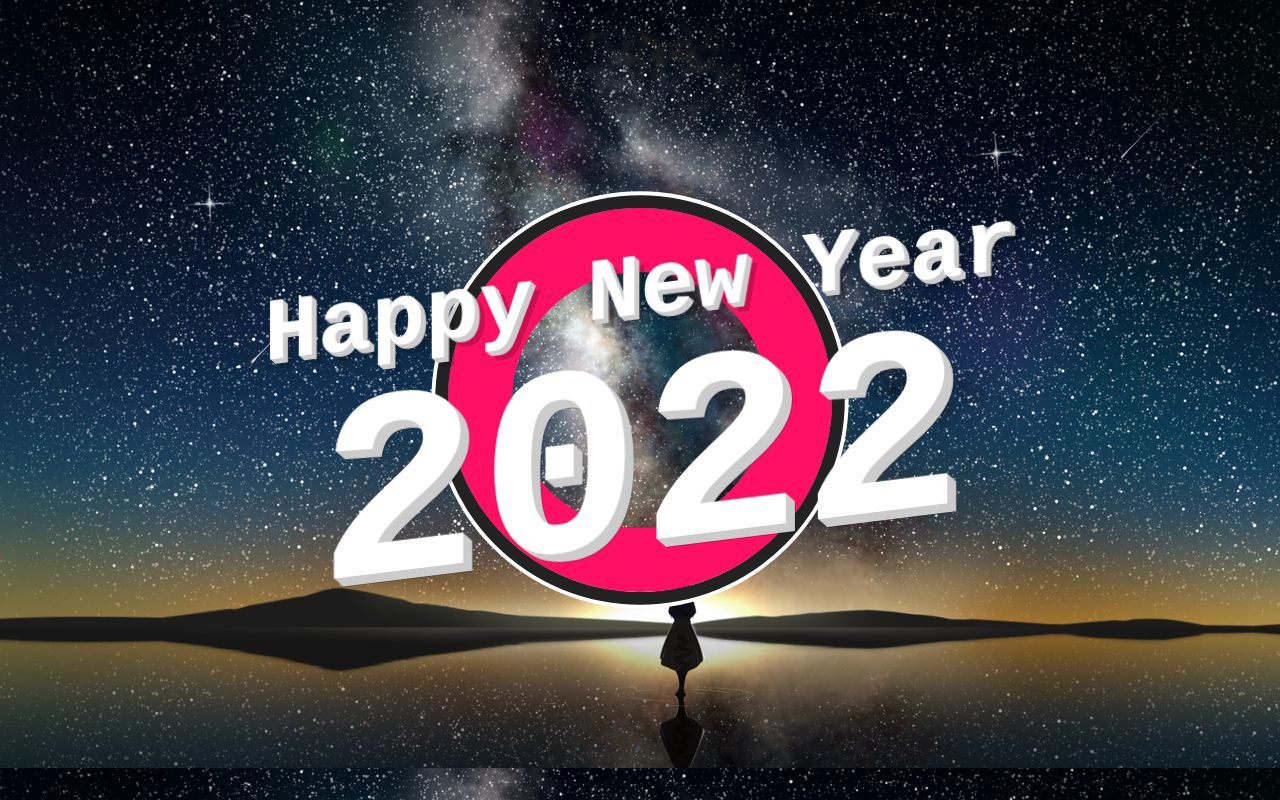
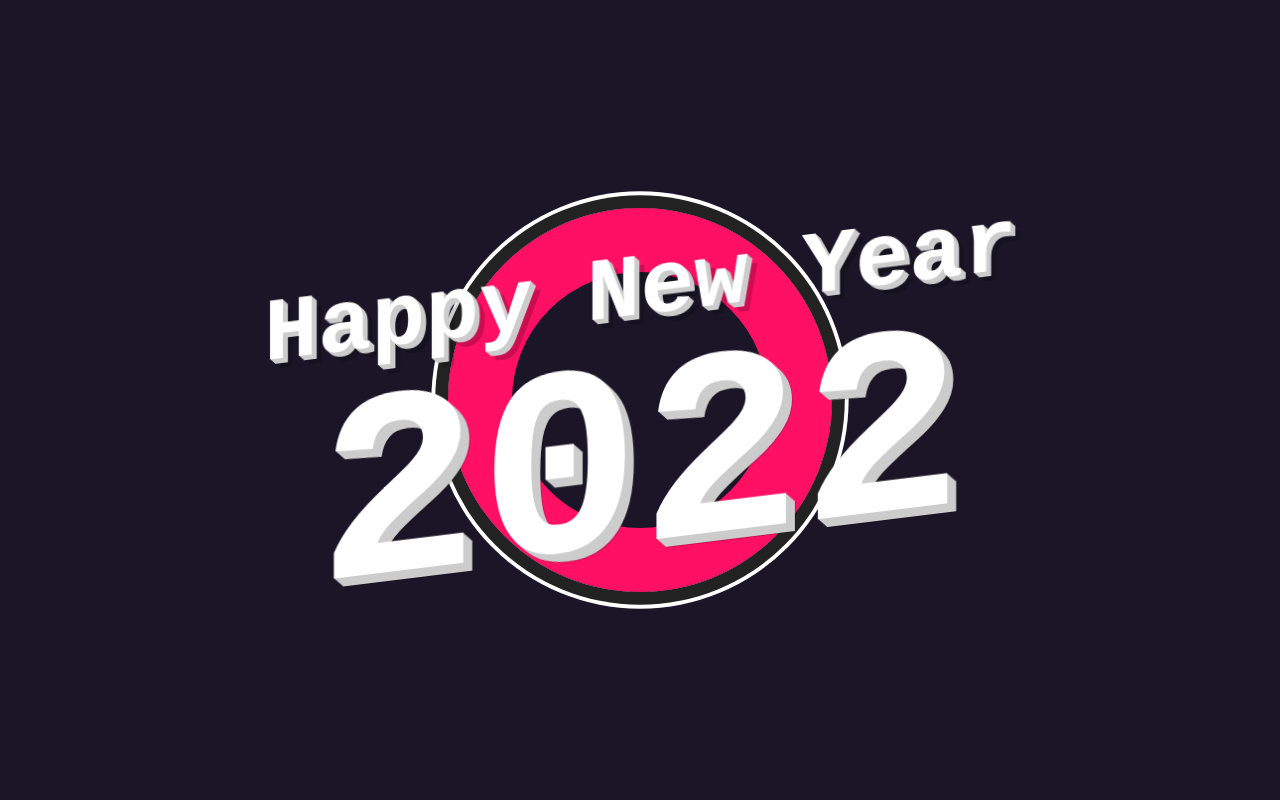
Before and after one commit to DaviDM2005/happy-new-year, a plain HTML site: page index.html in a window 1280 px wide. Drawn offline with Linux system fonts and the light colour scheme.

Commit message:
Happy New Year

```diff
--- a/style.css
+++ b/style.css
@@ -9,7 +9,7 @@
 
 body{
     overflow: hidden;
-    background-image: url(year.jpg);
+    background-color:rgba(26, 22, 40);
 }
 
 section{
```
